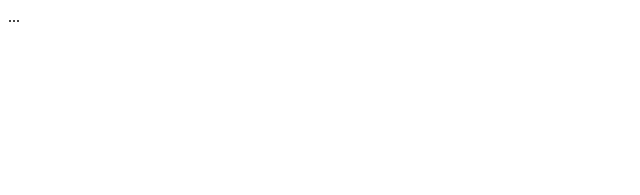
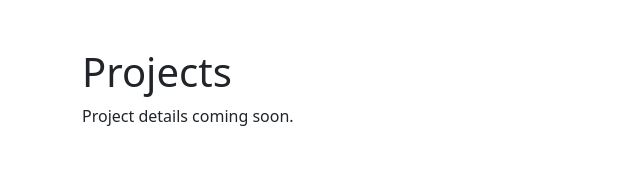
Before and after one commit to Vijaymamidela/Vijay-portfolio, a plain HTML site: page projects.html in a window 1280 px wide. Shown: the whole page, without its empty margins (0-640 px from the left). Drawn offline with nearby package versions, Linux system fonts and the light colour scheme.

Commit message:
Update projects.html

```diff
--- a/projects.html
+++ b/projects.html
@@ -1 +1,15 @@
-...
+<!DOCTYPE html>
+<html lang="en">
+<head>
+  <meta charset="UTF-8">
+  <meta name="viewport" content="width=device-width, initial-scale=1.0">
+  <title>Projects</title>
+  <link href="https://cdn.jsdelivr.net/npm/bootstrap@5.3.0/dist/css/bootstrap.min.css" rel="stylesheet">
+</head>
+<body>
+  <div class="container py-5">
+    <h1>Projects</h1>
+    <p>Project details coming soon.</p>
+  </div>
+</body>
+</html>
```
